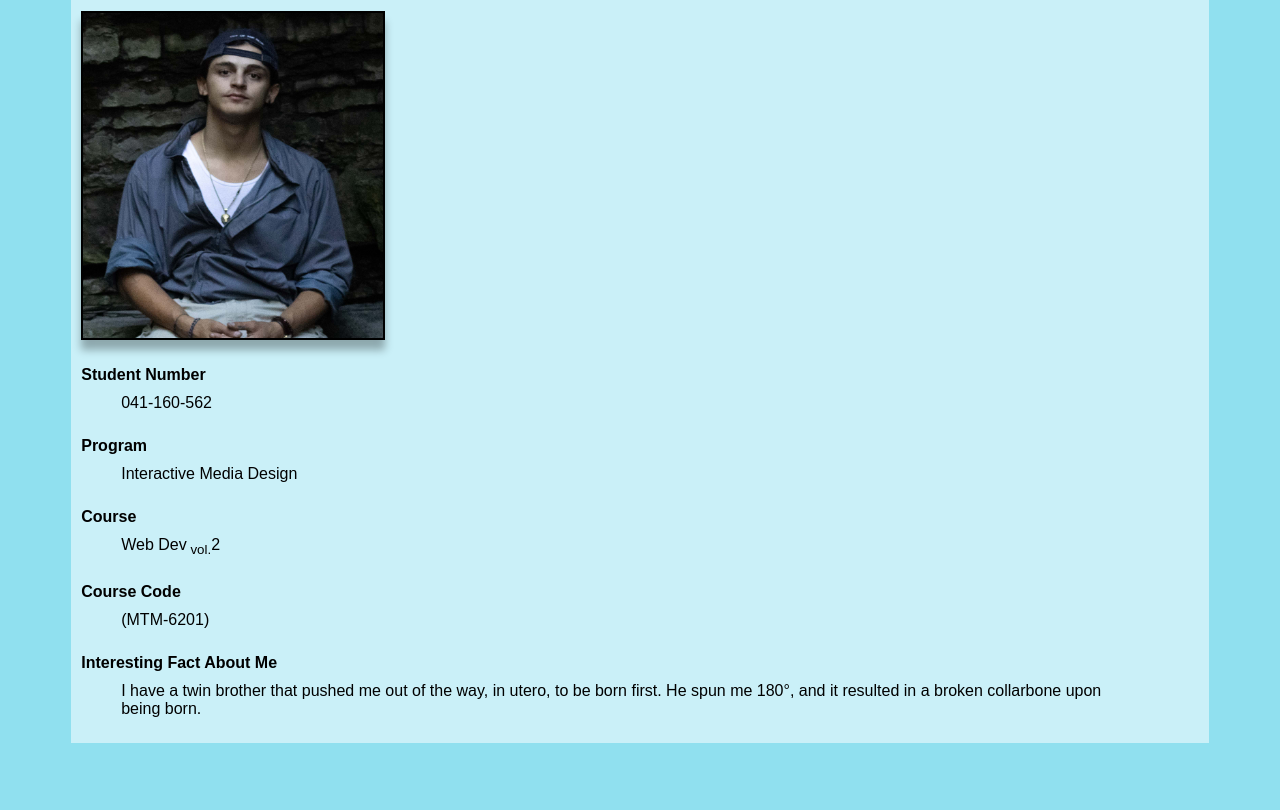
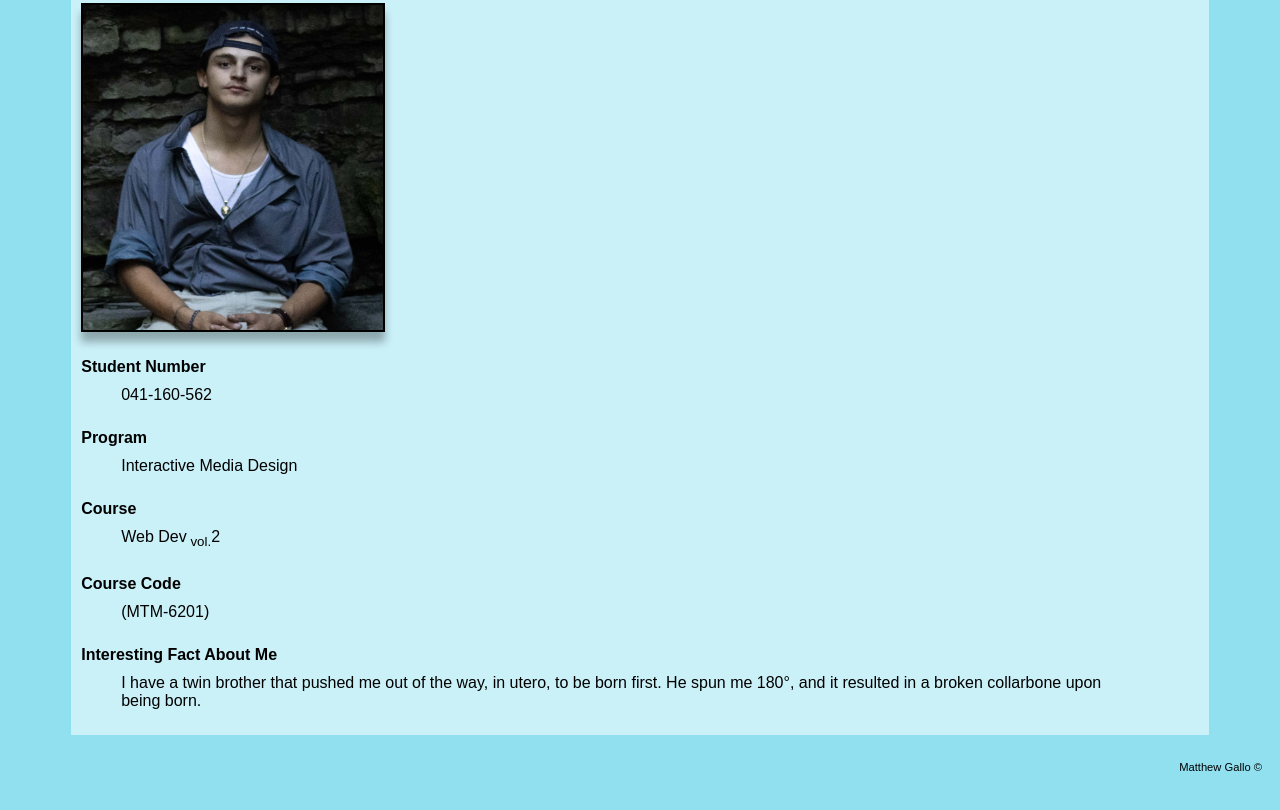
Before and after one commit to gall0467/mtm6201-week1, a plain HTML site: page index.html in a window 1280 px wide. Shown: the part 116-926 px from the top of the page. Drawn offline with Linux system fonts and the light colour scheme.

Commit message:
adds footer

```diff
--- a/css/main.css
+++ b/css/main.css
@@ -4,7 +4,6 @@ html {
 }
 
 body {
-    display: flex;
     background-color: #90E0EF;
     padding-bottom: 75px;
 }
@@ -42,3 +41,9 @@ img {
 .list dd:last-of-type {
     margin-right: 60px;
 }
+
+footer {
+    float: right;
+    padding: 15px 10px;
+    font-size: 0.7rem;
+}
--- a/index.html
+++ b/index.html
@@ -56,5 +56,8 @@
             </dl>
         </main>
     </div>
+    <footer>
+        <p>Matthew Gallo &copy;</p>
+    </footer>
 </body>
 </html>
```
